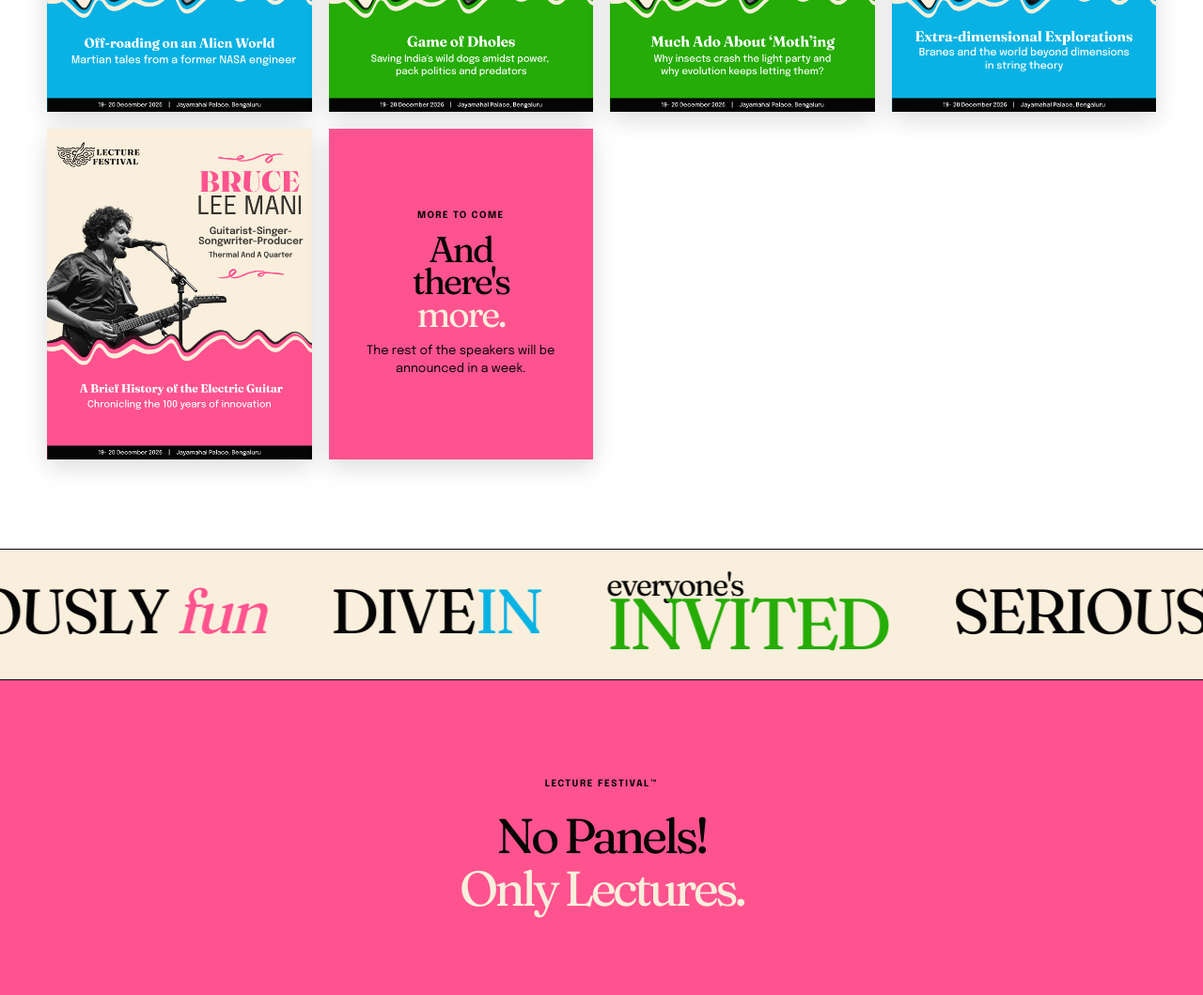
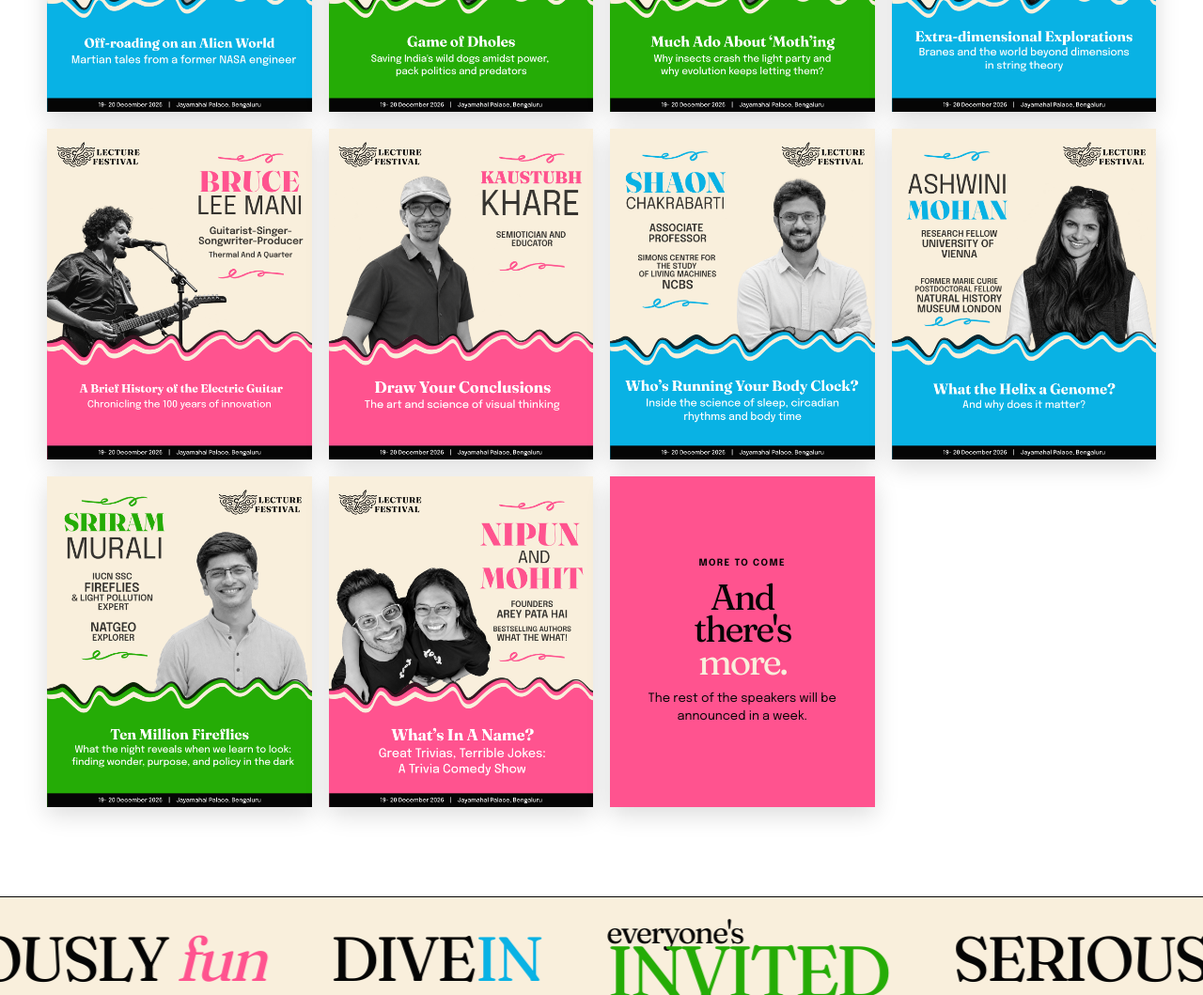
Before and after one commit to noisyharsh/lecturefestival, a plain HTML site: page index.html in a window 1280 px wide. Shown: the part 2060-3119 px from the top of the page at 94% size. Drawn offline with Linux system fonts and the light colour scheme.

Commit message:
Add files via upload

```diff
--- a/index.html
+++ b/index.html
@@ -1762,6 +1762,11 @@ h1, h2, h3,
 <article class="speaker-card"><img alt="Pritha Dev speaker announcement" loading="lazy" src="assets/speaker-pritha.png"/></article>
 <article class="speaker-card"><img alt="K. Sridhar speaker announcement" loading="lazy" src="assets/speaker-k-sridhar.png"/></article>
 <article class="speaker-card"><img alt="Bruce Lee Mani speaker announcement" loading="lazy" src="assets/speaker-bruce.png"/></article>
+<article class="speaker-card"><img alt="Kaustubh Khare speaker announcement" loading="lazy" src="assets/speaker-kaustubh-khare.png"/></article>
+<article class="speaker-card"><img alt="Shaon Chakrabarti speaker announcement" loading="lazy" src="assets/speaker-shaon-chakrabarti.png"/></article>
+<article class="speaker-card"><img alt="Ashwini Mohan speaker announcement" loading="lazy" src="assets/speaker-ashwini-mohan.png"/></article>
+<article class="speaker-card"><img alt="Sriram Murali speaker announcement" loading="lazy" src="assets/speaker-sriram-murali.png"/></article>
+<article class="speaker-card"><img alt="Nipun and Mohit speaker announcement" loading="lazy" src="assets/speaker-nipun-mohit.png"/></article>
 <article class="speaker-card speaker-teaser"><div><span class="teaser-kicker">More to come</span><strong>And<br/>there's<br/><em>more.</em></strong><p>The rest of the speakers will be announced in a week.</p></div></article>
 </div></article>
 </div>
```
Also changed, not shown: assets/speaker-ashwini-mohan.png (added), assets/speaker-kaustubh-khare.png (added), assets/speaker-nipun-mohit.png (added), assets/speaker-shaon-chakrabarti.png (added), assets/speaker-sriram-murali.png (added).
